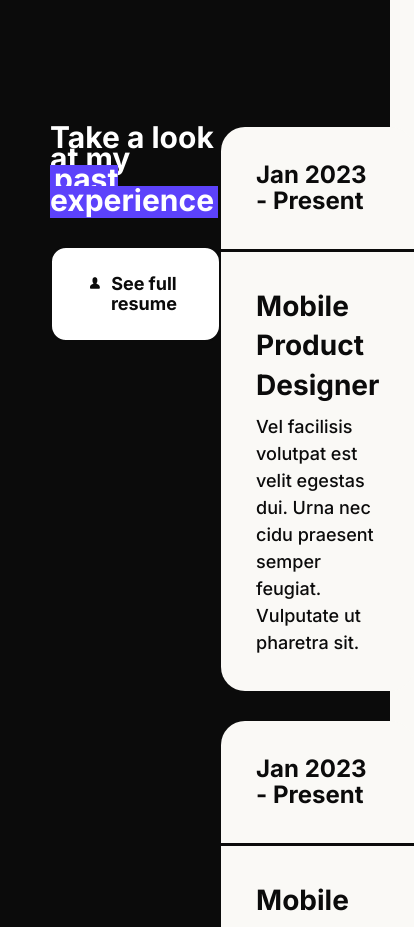
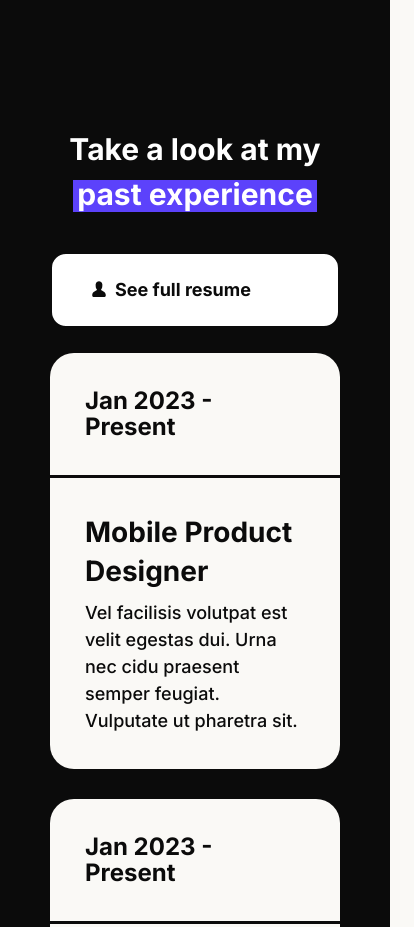
Before and after one commit to amrrashor/portfolio, a Next.js app: page / in a window 390 px wide. Shown: the part 1340-2267 px from the top of the page, 414 px wide, since content can reach past the window. Built offline with nearby package versions, Linux system fonts and the light colour scheme.

Commit message:
work on experience section

```diff
--- a/components/Experience.tsx
+++ b/components/Experience.tsx
@@ -5,10 +5,10 @@ import { GoPerson } from "react-icons/go";
 const Experience = () => {
     return (
         <section className='h-full primary-2  pt-[240px] pb-[240px] '>
-            <div className='relative overflow-visible min-h-[400px] max-w-[1300px] mx-auto px-[50px] flex justify-between'>
-                <div className='sticky top-12 text-white md:text-[52px] text-[30px] font-bold md:leading-[1.15em] leading-[0.7em]'>
-                    <div>Take a look at my<br /><span className='gradient-1 px-[4px]'>past experience</span></div>
-                    <button className='mt-[35px] flex hover:bg-[#3898ec] hover:text-white duration-200 bg-white border-1 text-primary-1 text-center rounded-[16px] px-[38px] py-[26px] text-[18px] font-bold leading-[1.1em]'>
+            <div className='relative overflow-visible min-h-[400px] max-w-[1300px] mx-auto px-[50px] flex justify-between flex-col md:flex-row'>
+                <div className=' text-center md:text-left mb-[25px] md:mb-0 w-full md:sticky top-0 text-white md:text-[52px] text-[30px] font-bold md:leading-[1.15em]'>
+                    <div className='w-full'>Take a look at my<br /><span className='gradient-1 px-[4px]'>past experience</span></div>
+                    <button className='w-full mt-[35px] flex hover:bg-[#3898ec] hover:text-white duration-200 bg-white border-1 text-primary-1 text-center rounded-[16px] px-[38px] py-[26px] text-[18px] font-bold leading-[1.1em]'>
                         <GoPerson className='mr-[7px]' />
                         See full resume
                     </button>
```
